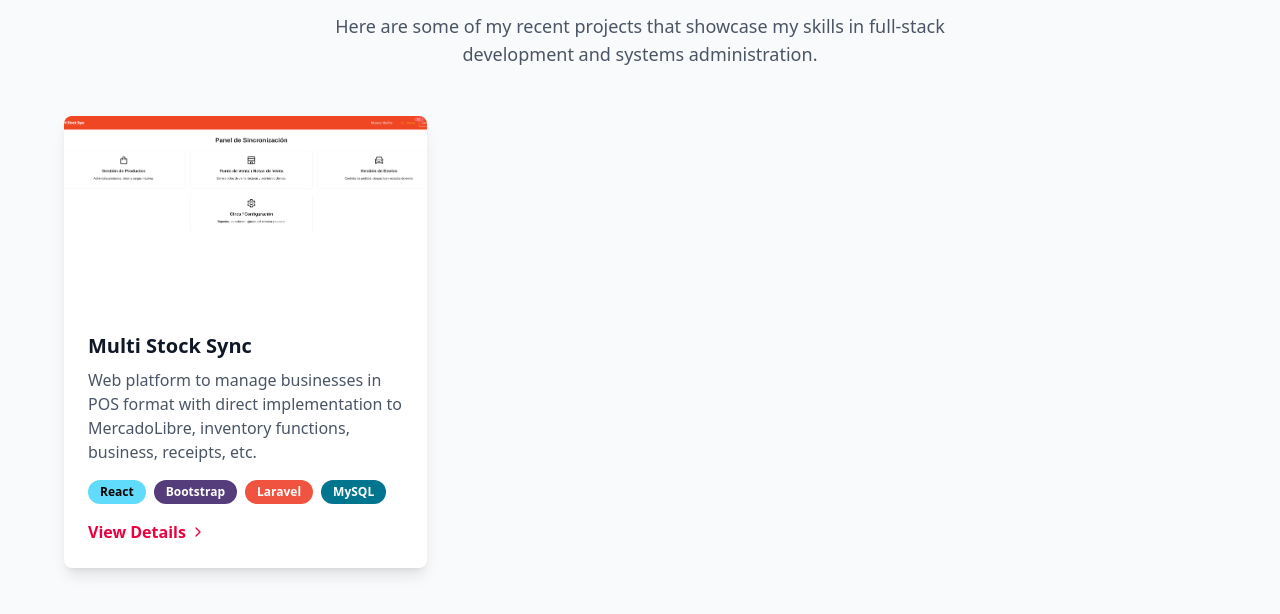
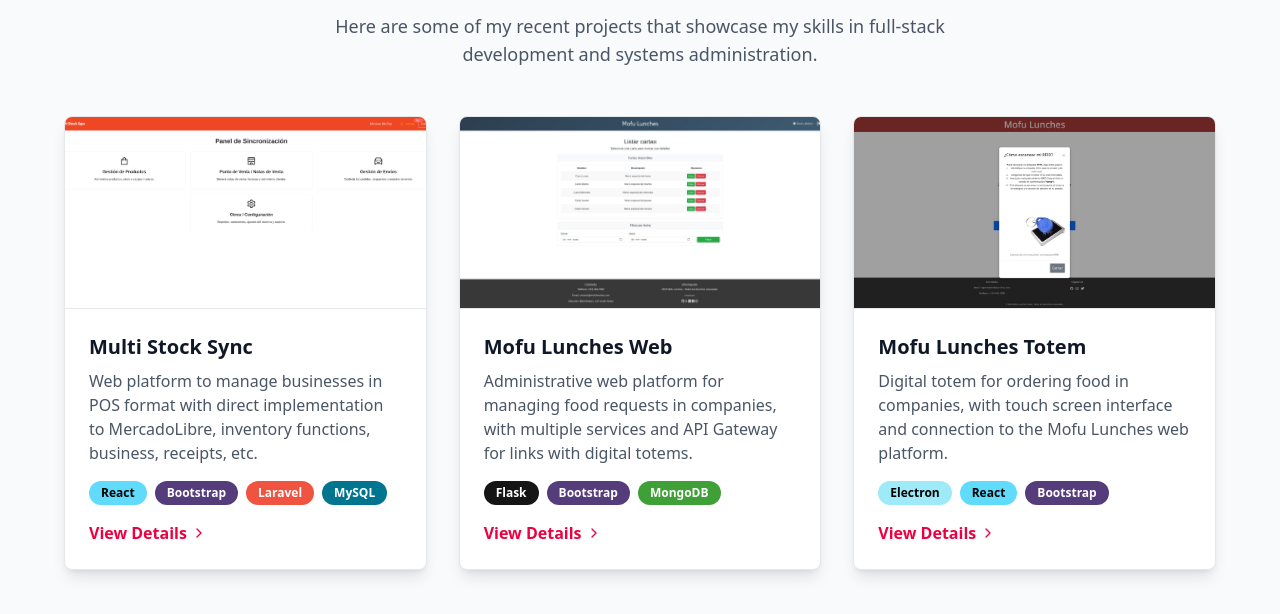
Before and after one commit to AstronautMarkus/astronautmarkus-portfolio, a React (Vite) app in the folder astronautmarkus/: page / in a window 1280 px wide. Shown: the part 1699-2313 px from the top of the page. Built offline with nearby package versions, Linux system fonts and the light colour scheme; no server answers.

Commit message:
feat: add Mofu Lunches Web and Totem projects with descriptions and images to UserProjects component

```diff
--- a/astronautmarkus/src/pages/home/components/UserProjects.tsx
+++ b/astronautmarkus/src/pages/home/components/UserProjects.tsx
@@ -5,6 +5,8 @@ import { Rocket, ChevronRight } from "lucide-react";
 // Importing images
 
 import MultiStockSync from "../../../assets/img/projects/multi-stock-sync.png";
+import MofuLunchesWeb from "../../../assets/img/projects/mofu-lunches-web.jpg";
+import MofuLunchesTotem from "../../../assets/img/projects/mofu-lunches-totem.jpg";
 
 type Tag = {
   name: string;
@@ -32,7 +34,29 @@ const projects: Project[] = [
       { name: "MySQL", color: "#00758f", textColor: "white" },
     ],
     slug: "multi-stock-sync",
-  }
+  },
+  {
+    title: "Mofu Lunches Web",
+    description: "Administrative web platform for managing food requests in companies, with multiple services and API Gateway for links with digital totems.",
+    image: MofuLunchesWeb,
+    tags: [
+      { name: "Flask", color: "#151515ff", textColor: "white" },
+      { name: "Bootstrap", color: "#553c7b", textColor: "white" },
+      { name: "MongoDB", color: "#3FA037", textColor: "white" }
+    ],
+    slug: "mofu-lunches-web",
+  },
+  {
+    title: "Mofu Lunches Totem",
+    description: "Digital totem for ordering food in companies, with touch screen interface and connection to the Mofu Lunches web platform.",
+    image: MofuLunchesTotem,
+    tags: [
+      { name: "Electron", color: "#9FEAF9", textColor: "black" },
+      { name: "React", color: "#61DBFB", textColor: "black" },
+      { name: "Bootstrap", color: "#553c7b", textColor: "white" }
+    ],
+    slug: "mofu-lunches-totem",
+  },
 ];
 
 const UserProjects: React.FC = () => (
@@ -59,12 +83,12 @@ const UserProjects: React.FC = () => (
         {projects.map((project, idx) => (
           <motion.div
             key={project.slug}
-            className="bg-white rounded-lg shadow-lg overflow-hidden hover:shadow-xl transition-shadow duration-300"
+            className="bg-white rounded-lg shadow-lg overflow-hidden hover:shadow-xl transition-shadow duration-300 border border-gray-200"
             initial={{ opacity: 0, scale: 0.9 }}
             animate={{ opacity: 1, scale: 1 }}
             transition={{ duration: 0.5, delay: 0.3 + idx * 0.1 }}
           >
-            <div className="h-48 bg-gray-100 flex items-center justify-center">
+            <div className="h-48 bg-gray-100 flex items-center justify-center border-b border-gray-200">
               {project.image ? (
                 <img
                   src={project.image}
```
Also changed, not shown: astronautmarkus/src/assets/img/projects/mofu-lunches-totem.jpg (added), astronautmarkus/src/assets/img/projects/mofu-lunches-web.jpg (added).
